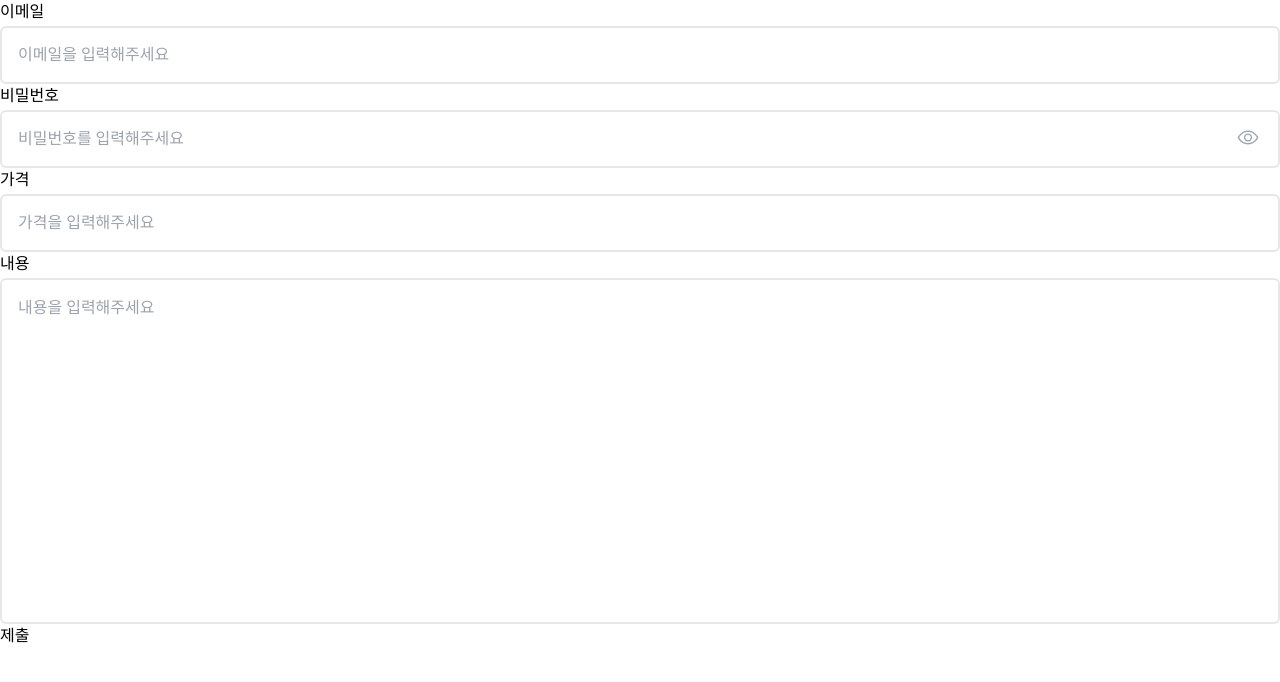
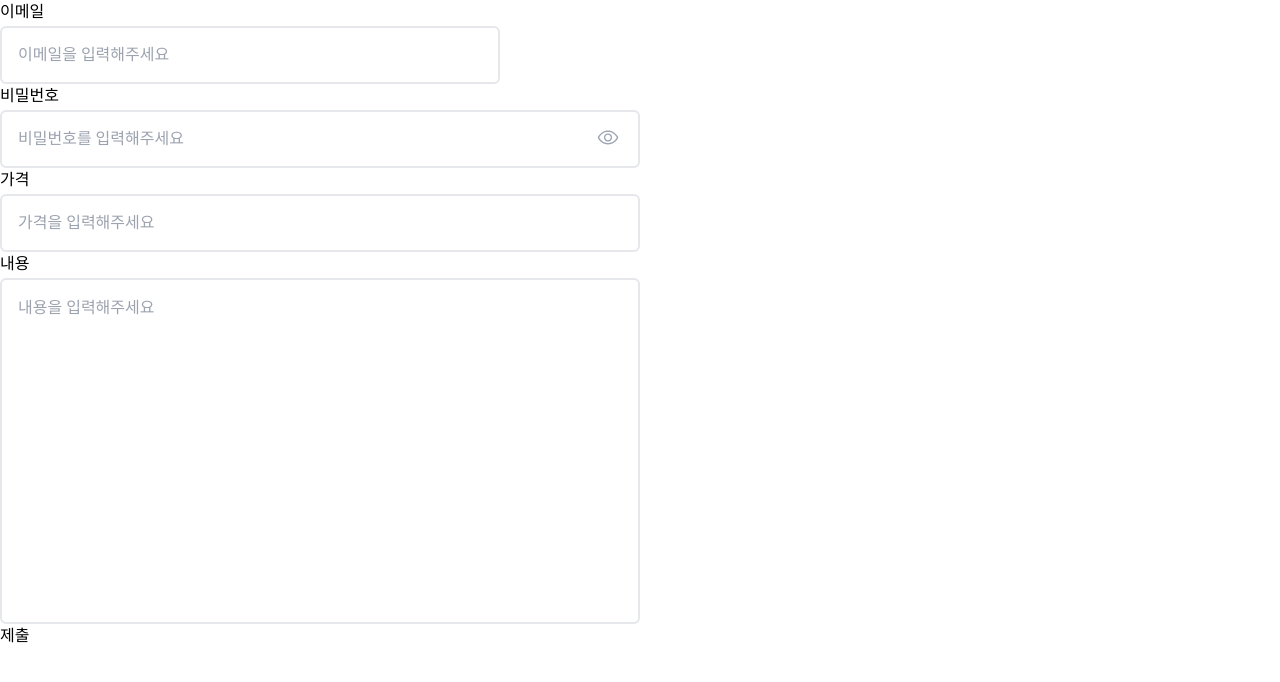
Before and after one commit to joraeng-e/trip.zip, a Next.js app: page /signup in a window 1280 px wide. Shown: the top 682 px of the page. Built offline with nearby package versions, Linux system fonts and the light colour scheme; a web font is replaced by a local one.

Commit message:
♻️ JE-10-refactor: maxwidth px처리

```diff
--- a/src/components/input/Input.tsx
+++ b/src/components/input/Input.tsx
@@ -57,7 +57,7 @@ export default function Input({
   placeholder,
   register,
   error,
-  maxWidth = '640',
+  maxWidth = '640px',
 }: InputProps) {
   const [isVisibilityIcon, setIsVisibilityIcon] = useState(false);
 
--- a/src/components/input/Textarea.tsx
+++ b/src/components/input/Textarea.tsx
@@ -47,7 +47,7 @@ export default function Textarea({
   placeholder,
   register,
   error,
-  maxWidth = '640',
+  maxWidth = '640px',
 }: TextareaProps) {
   return (
     <div
--- a/src/pages/signup/index.tsx
+++ b/src/pages/signup/index.tsx
@@ -34,7 +34,7 @@ export default function Signup() {
         placeholder="이메일을 입력해주세요"
         register={register('email')}
         error={errors.email}
-        maxWidth="500"
+        maxWidth="500px"
       />
       <Input
         label="비밀번호"
```
